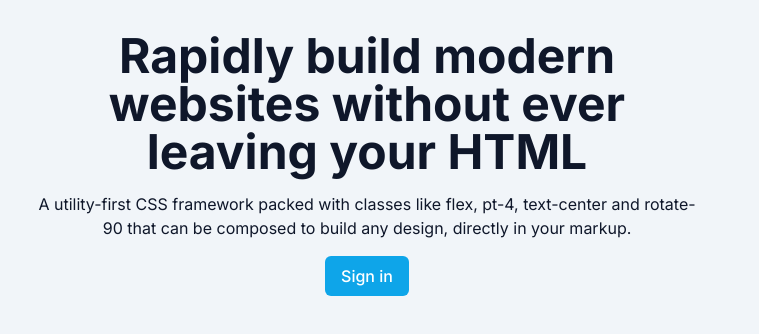
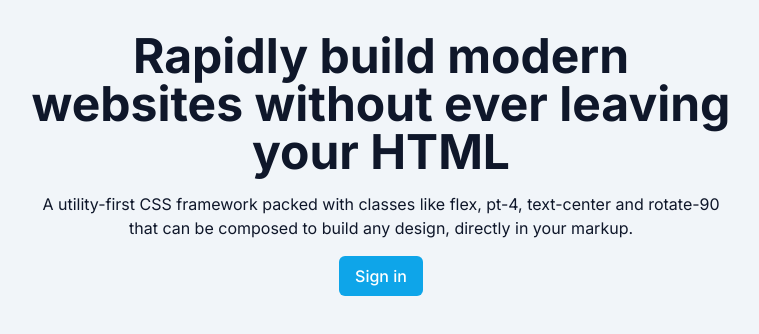
Before and after one commit to jusceliadesouza/ignite-tailwind, a Next.js app in the folder web/: page / in a window 1280 px wide. Shown: the top 334 px of the page, without its empty margins (1-760 px from the left). Built offline with nearby package versions, Linux system fonts and the light colour scheme.

Commit message:
🔢 valores arbitrarios

```diff
--- a/web/src/app/page.tsx
+++ b/web/src/app/page.tsx
@@ -2,7 +2,7 @@
 export default function Home() {
   return (
     <div className="p-8 bg-slate-100 text-slate-900 dark:bg-slate-900 dark:text-slate-100 h-screen flex flex-col text-center">
-      <div className="max-w-2xl">
+      <div className="max-w-app">
         <h1 className="font-bold text-3xl sm:text-4xl lg:text-5xl flex items-center gap-3">
           Rapidly build modern websites without ever leaving your HTML
         </h1>
--- a/web/tailwind.config.ts
+++ b/web/tailwind.config.ts
@@ -6,6 +6,9 @@
   ],
   theme: {
     extend: {
+      maxWidth: {
+        app: '700px',
+      },
       colors: {
         rocket: '#8257e6',
       }
```
